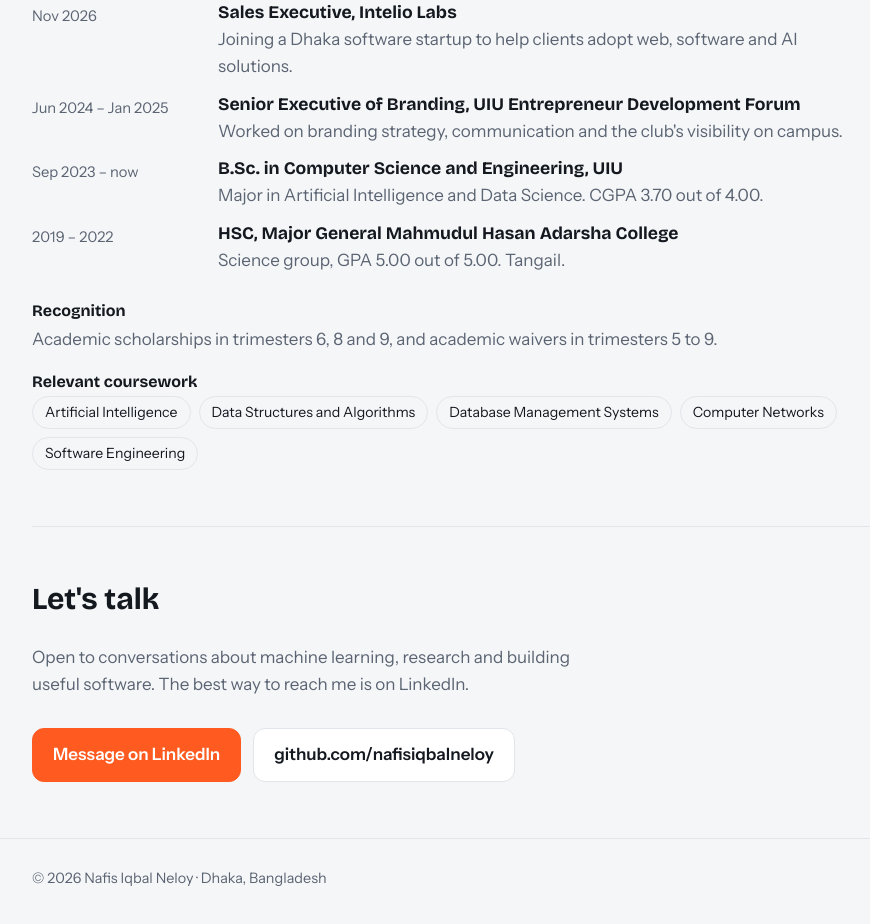
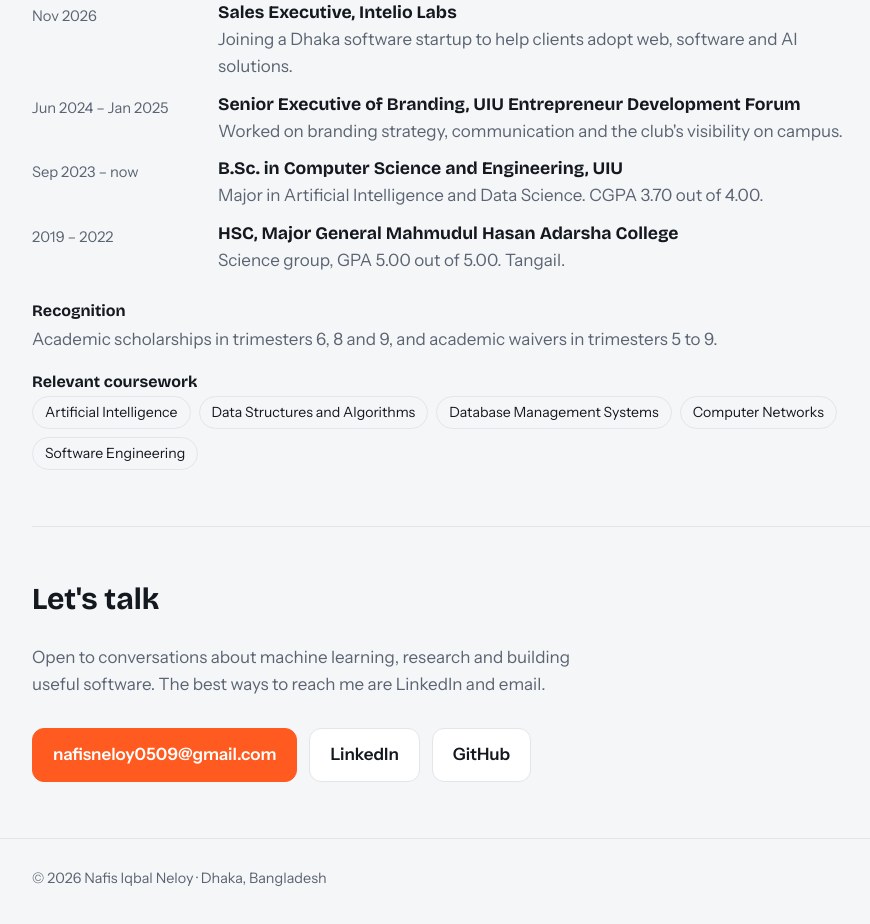
Before and after one commit to nafisiqbalneloy/nafisiqbalneloy.github.io, a plain HTML site: page index.html in a window 1280 px wide. Shown: the part 2672-3596 px from the top of the page, without its empty margins (188-1058 px from the left). Drawn offline with nearby package versions, Linux system fonts and the light colour scheme.

Commit message:
Add email to contact section

```diff
--- a/index.html
+++ b/index.html
@@ -215,10 +215,11 @@ a:focus-visible, button:focus-visible { outline: 3px solid var(--accent); outlin
 
     <section id="contact" class="contact">
       <div class="sec-head"><h2>Let's talk</h2></div>
-      <p>Open to conversations about machine learning, research and building useful software. The best way to reach me is on LinkedIn.</p>
+      <p>Open to conversations about machine learning, research and building useful software. The best ways to reach me are LinkedIn and email.</p>
       <div class="cta">
-        <a class="btn primary" href="https://www.linkedin.com/in/nafisiqbalneloy/">Message on LinkedIn</a>
-        <a class="btn" href="https://github.com/nafisiqbalneloy">github.com/nafisiqbalneloy</a>
+        <a class="btn primary" href="mailto:nafisneloy0509@gmail.com">nafisneloy0509@gmail.com</a>
+        <a class="btn" href="https://www.linkedin.com/in/nafisiqbalneloy/">LinkedIn</a>
+        <a class="btn" href="https://github.com/nafisiqbalneloy">GitHub</a>
       </div>
     </section>
   </div>
```
